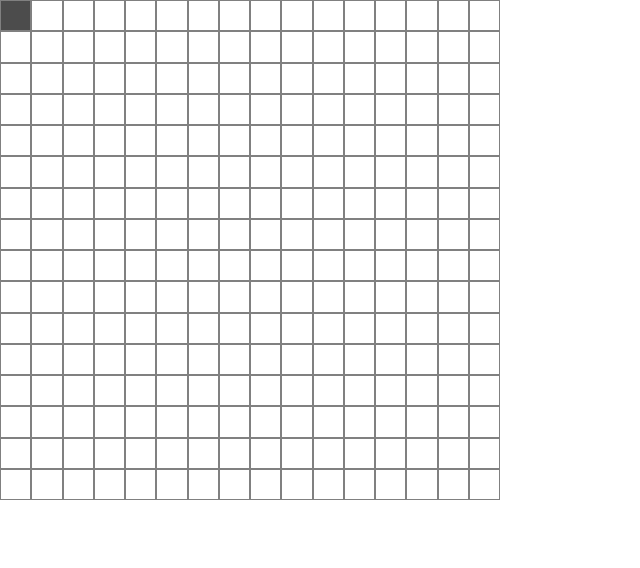
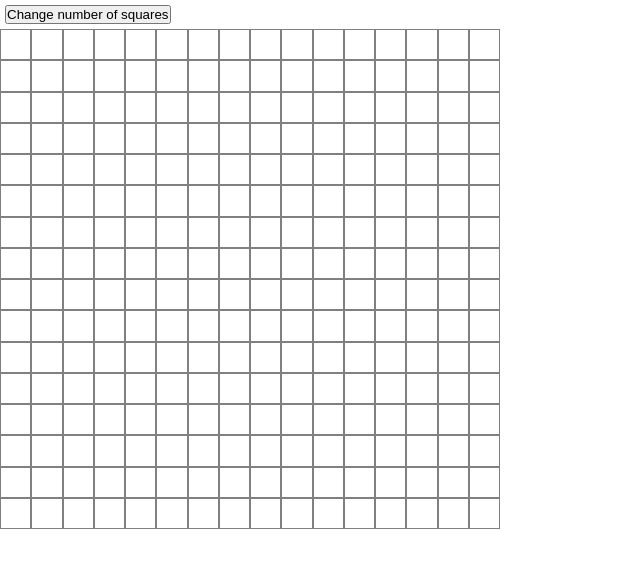
Before and after one commit to triqa/etch-a-sketch, a plain HTML site: page index.html in a window 1280 px wide. Shown: the whole page, without its empty margins (0-640 px from the left). Drawn offline with Linux system fonts and the light colour scheme.

Commit message:
Add button to change num tiles on the grid via prompt

```diff
--- a/index.html
+++ b/index.html
@@ -8,6 +8,7 @@
     <script src="javascript.js" defer></script>
 </head>
 <body>
+    <div class="buttons" id="buttons"></div>
     <div class="container" id="container"></div>
 
 </body>
--- a/javascript.js
+++ b/javascript.js
@@ -1,19 +1,34 @@
 // CREATE THE STARTER UI
 
-// Get the container
+// Get the container & buttons container
+const buttons = document.querySelector("#buttons");
 const container = document.querySelector("#container");
 
-// Create the 16 x 16 grid
-let grid_size = 16;
-for (let i = 0; i < grid_size * grid_size; i++) {
+// Create button that sends user a popup askign for the no. squares per side for the new grid
+const numTilesBtn = document.createElement("button");
+numTilesBtn.textContent = "Change number of squares";
+buttons.appendChild(numTilesBtn);
+numTilesBtn.addEventListener("click", () => {
+  gridSize = parseInt(prompt("Num of tiles per side?"));
+  container.replaceChildren(); // remove previous grid from container all tiles at once
+  changeGridSize(gridSize);
+});
+
+function changeGridSize(gridSize) {
+  // Create the gridSize * gridSize grid
+  for (let i = 0; i < gridSize * gridSize; i++) {
     const tile = document.createElement("div");
     tile.classList.add("tile"); // for css styling
     container.appendChild(tile);
-  tile.style.width = `${500 / 16}px`;
-  tile.style.height = `${500 / 16}px`;
+    tile.style.width = `${500 / gridSize}px`;
+    tile.style.height = `${500 / gridSize}px`;
 
     // Tile changes colour when mouse passes over it, leaving a trail through the grid
     tile.addEventListener("mouseenter", (e) => {
       e.target.classList.add("draw");
     });
   }
+}
+
+// Starting side
+changeGridSize(16);
--- a/style.css
+++ b/style.css
@@ -2,6 +2,10 @@
     margin: 0;
     padding: 0;
     box-sizing: border-box;
+}
+
+#buttons {
+    padding: 5px;
 }
 
 #container {
```
Lines whose indentation alone changed are shown as unchanged.
